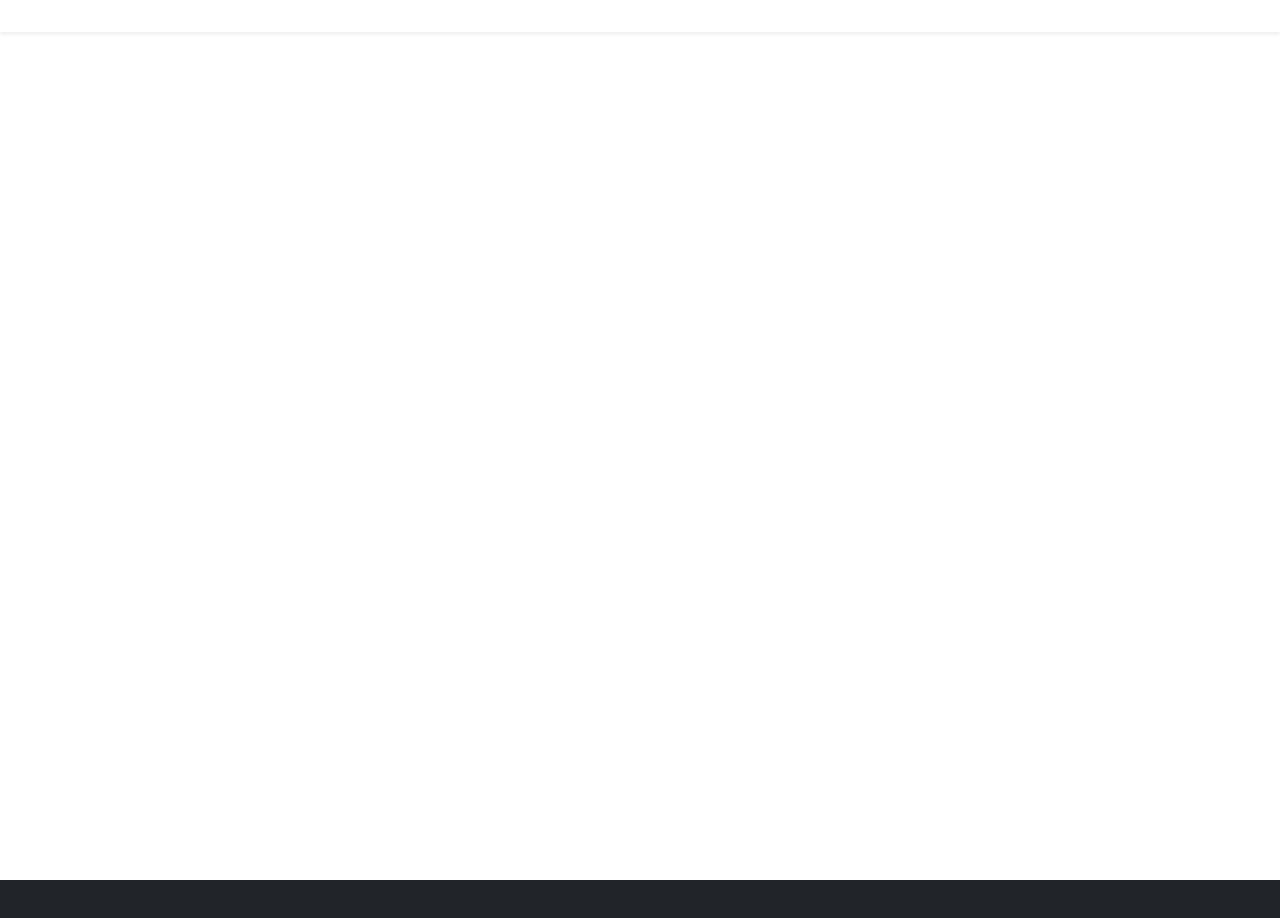
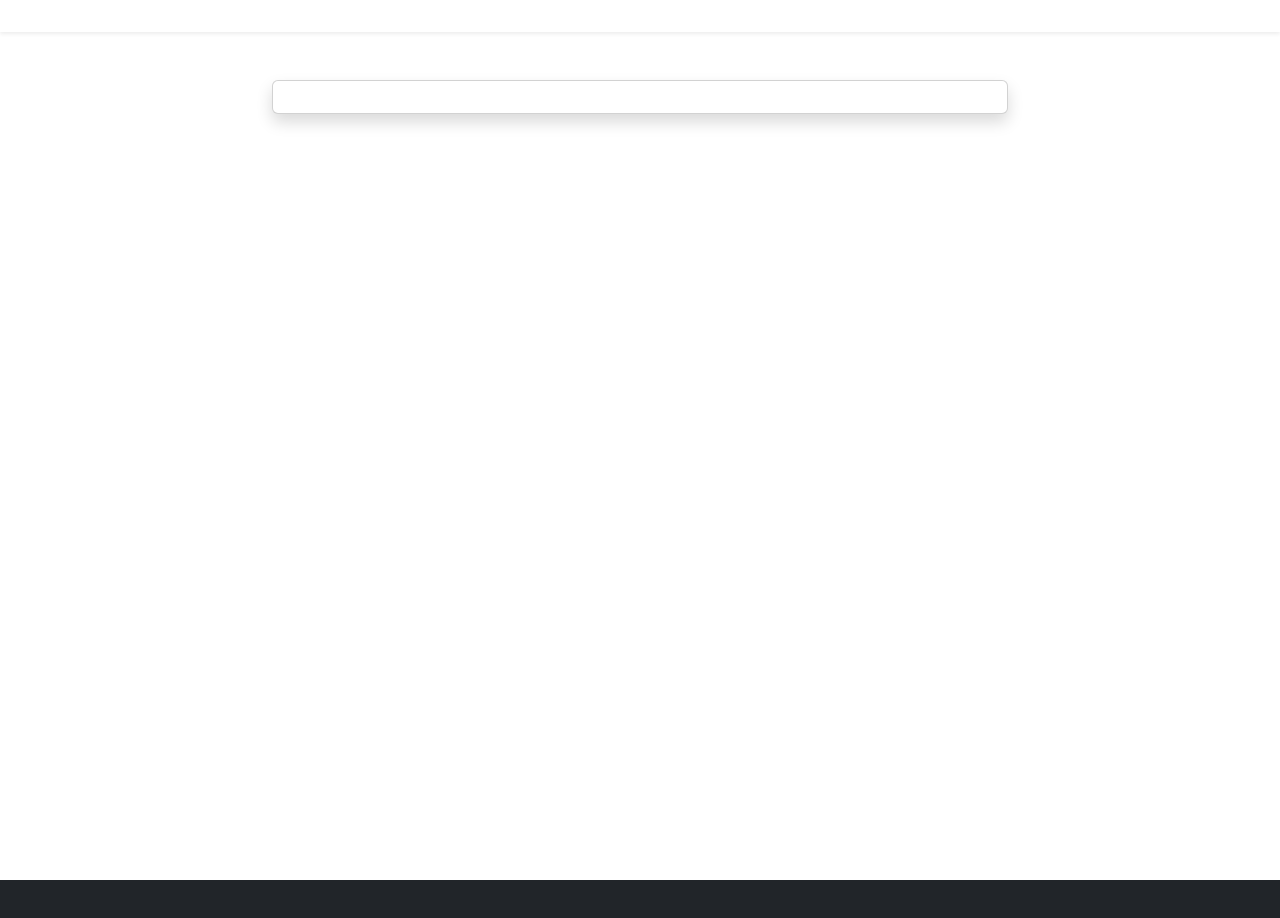
Before and after one commit to abrahamBM20/fullstack2, a plain HTML site: page index.html in a window 1280 px wide. Drawn offline with nearby package versions, Linux system fonts and the light colour scheme.

Commit message:
avances al index

```diff
--- a/index.html
+++ b/index.html
@@ -17,6 +17,18 @@
     </header>
     <!-- deberia ir contenido de la pagina -->
     <main class="container-fluid min-vh-100 py-5">
+        <div class="container">
+            <div class="row justify-content-center">
+                <div class="col-12 col-lg-10 col-xl-8">
+                    <!-- Contenido principal -->
+                    <div class="card shadow">
+                        <div class="card-body">
+                            <!-- Tu contenido aquí -->
+                        </div>
+                    </div>
+                </div>
+            </div>
+        </div>
 
     </main>
     <!-- deberia ir info de la empresa y derechos -->
```
